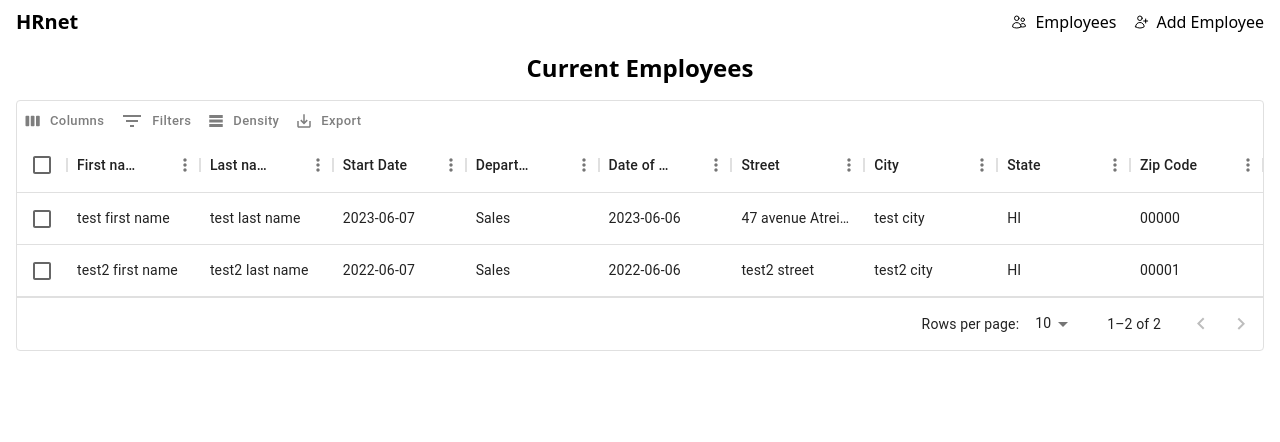
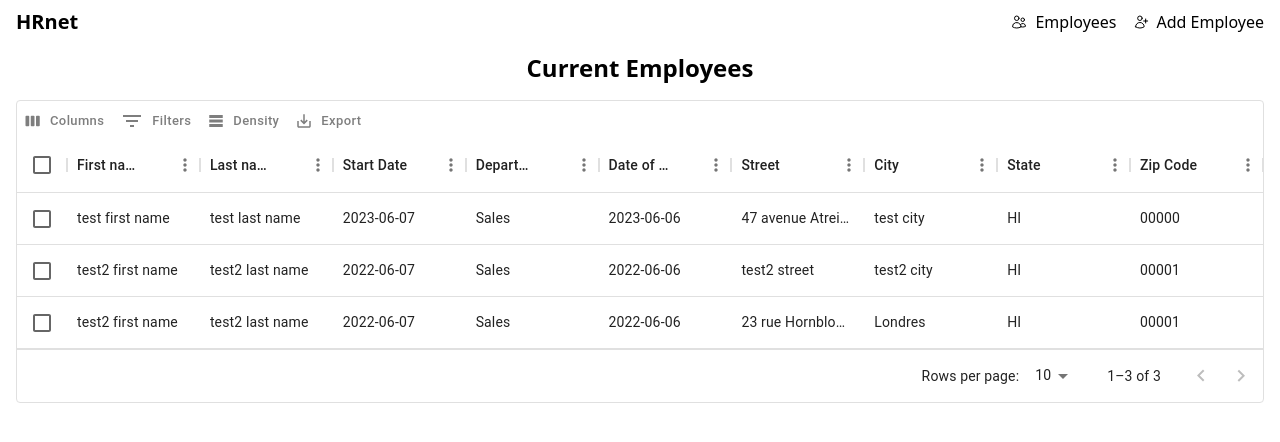
Before and after one commit to erischon/HRnet, a React (Vite) app: page /employee in a window 1280 px wide. Shown: the top 442 px of the page. Built offline with nearby package versions, Linux system fonts and the light colour scheme.

Commit message:
added redux

```diff
--- a/package.json
+++ b/package.json
@@ -15,10 +15,12 @@
     "@mui/icons-material": "^5.11.16",
     "@mui/material": "^5.13.4",
     "@mui/x-data-grid": "^6.6.0",
+    "@reduxjs/toolkit": "^1.9.5",
     "react": "^18.2.0",
     "react-dom": "^18.2.0",
     "react-hook-form": "^7.44.2",
     "react-icons": "^4.9.0",
+    "react-redux": "^8.0.7",
     "react-router-dom": "^6.11.2"
   },
   "devDependencies": {
--- /dev/null
+++ b/src/app/store.js
@@ -0,0 +1,9 @@
+import { configureStore } from "@reduxjs/toolkit";
+
+import employeeReducer from "../features/employee/employeeSlice";
+
+export const store = configureStore({
+  reducer: {
+    employee: employeeReducer,
+  },
+});
--- a/src/data/employees.js
+++ b/src/data/employees.js
@@ -1,6 +1,6 @@
 export const employeesData = [
   {
-    id: 2,
+    id: 1,
     birthDate: "2023-06-06",
     city: "test city",
     department: "Sales",
@@ -23,4 +23,16 @@ export const employeesData = [
     street: "test2 street",
     zipCode: "00001",
   },
+  {
+    id: 2,
+    birthDate: "2022-06-06",
+    city: "Londres",
+    department: "Sales",
+    firstName: "test2 first name",
+    lastName: "test2 last name",
+    startDate: "2022-06-07",
+    state: "HI",
+    street: "23 rue Hornblower",
+    zipCode: "00001",
+  },
 ];
--- /dev/null
+++ b/src/features/employee/employeeSlice.js
@@ -0,0 +1,14 @@
+import { createSlice } from "@reduxjs/toolkit";
+import { employeesData } from "../../data/employees";
+
+const initialState = {
+  employeeList: employeesData,
+  isLoading: true,
+};
+
+const employeeSlice = createSlice({
+  name: "employee",
+  initialState,
+});
+
+export default employeeSlice.reducer;
--- a/src/pages/Employee-page.jsx
+++ b/src/pages/Employee-page.jsx
@@ -1,7 +1,10 @@
+import { useSelector } from "react-redux";
+
 import EmployeeTable from "../components/EmployeeTable";
-import { employeesData } from "../data/employees.js";
 
 function Employee() {
+  const { employeeList } = useSelector((store) => store.employee);
+
   return (
     <>
       <div className="flew w-full mb-6">
@@ -9,7 +12,7 @@ function Employee() {
           Current Employees
         </h2>
 
-        <EmployeeTable employeesData={employeesData} />
+        <EmployeeTable employeesData={employeeList} />
       </div>
     </>
   );
```
Also changed, not shown: src/main.jsx (+8 -4 lines), 1 other file (tests, documents, lock files or other folders).
